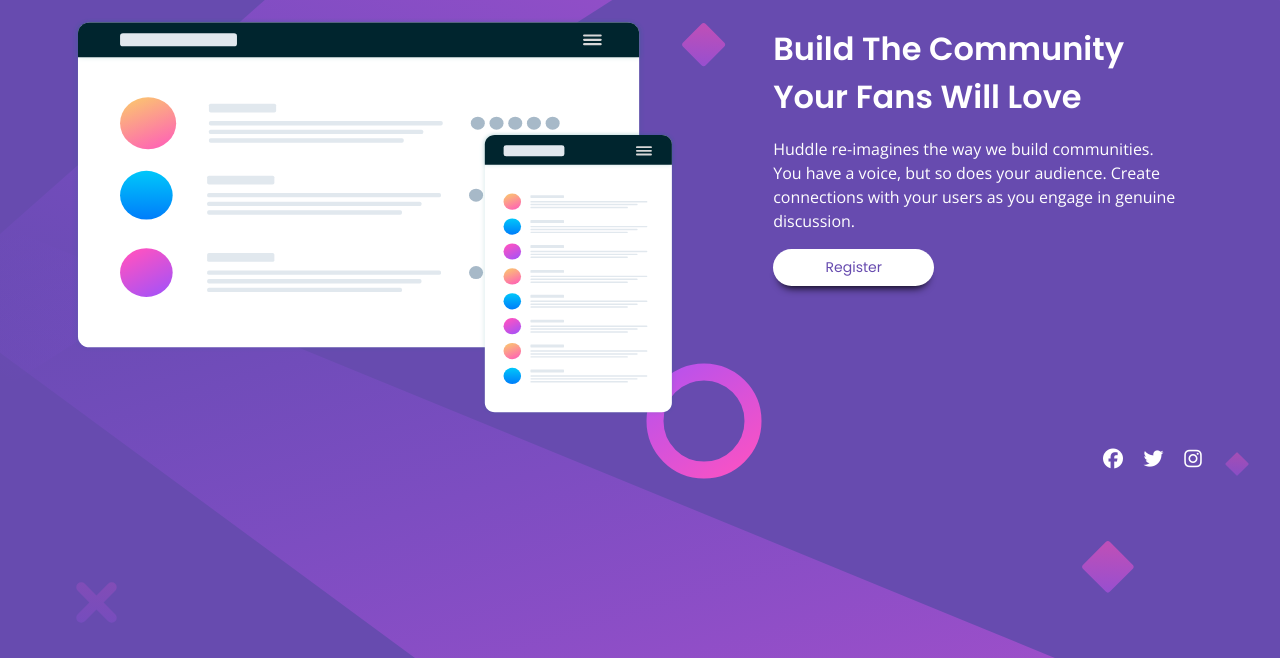
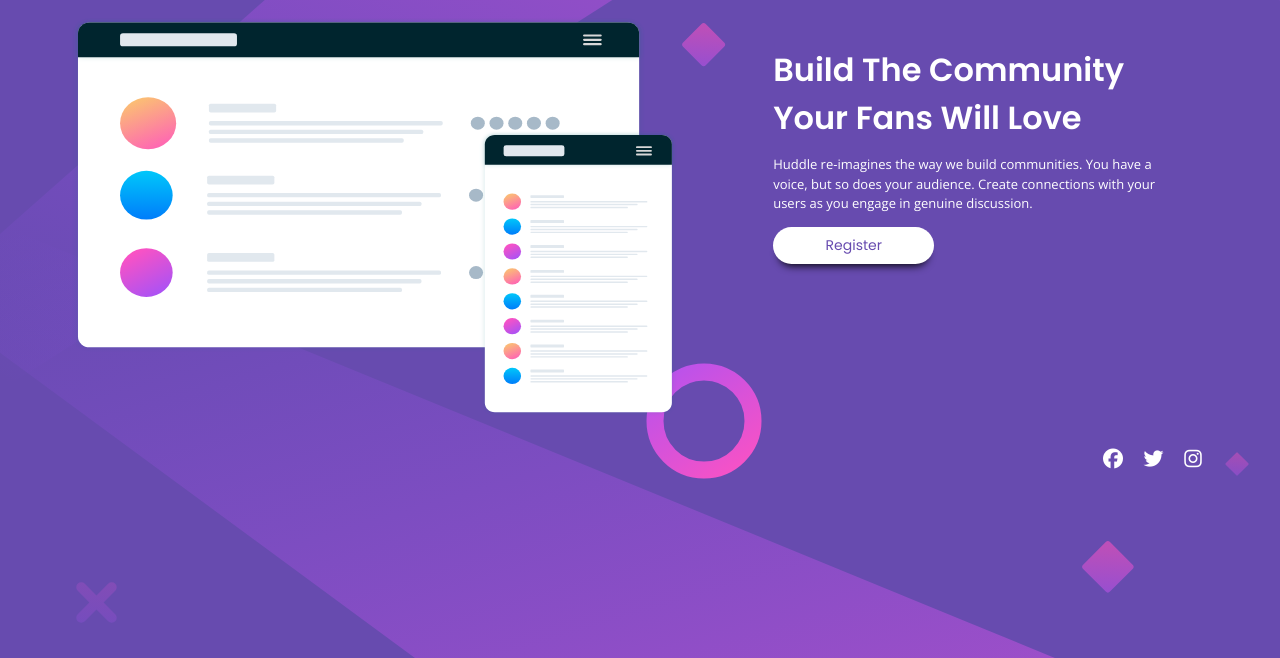
Before and after one commit to Psalmuel01/project3, a plain HTML site: page index.html in a window 1280 px wide. Shown: the part 142-800 px from the top of the page. Drawn offline with nearby package versions, Linux system fonts and the light colour scheme.

Commit message:
Modified

```diff
--- a/styles.css
+++ b/styles.css
@@ -41,12 +41,13 @@ h1 {
 
 p {
   font-family: 'Open Sans';
+  font-size: 13px;
   line-height: 1.5;
   text-align: center;
 }
 
 .text {
-  width: 65%;
+  width: 70%;
   margin: auto;
 }
 
```
